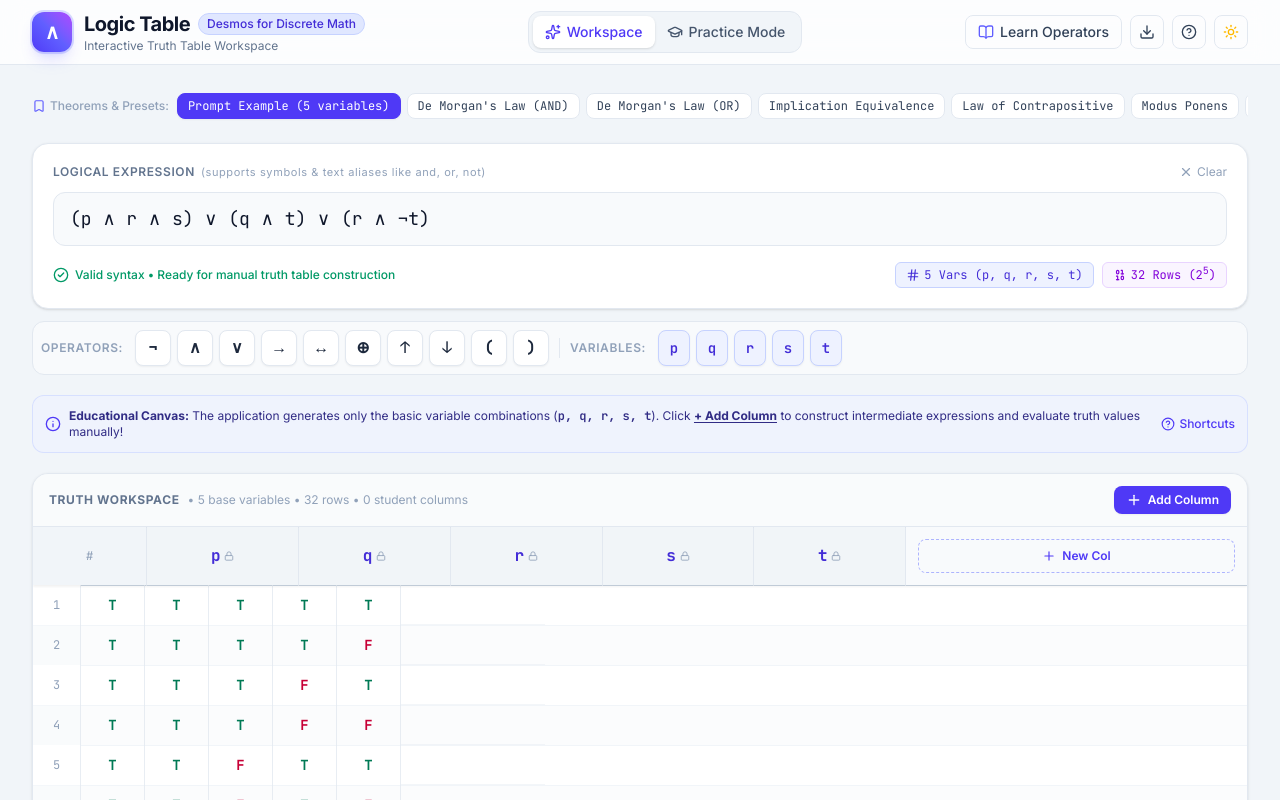
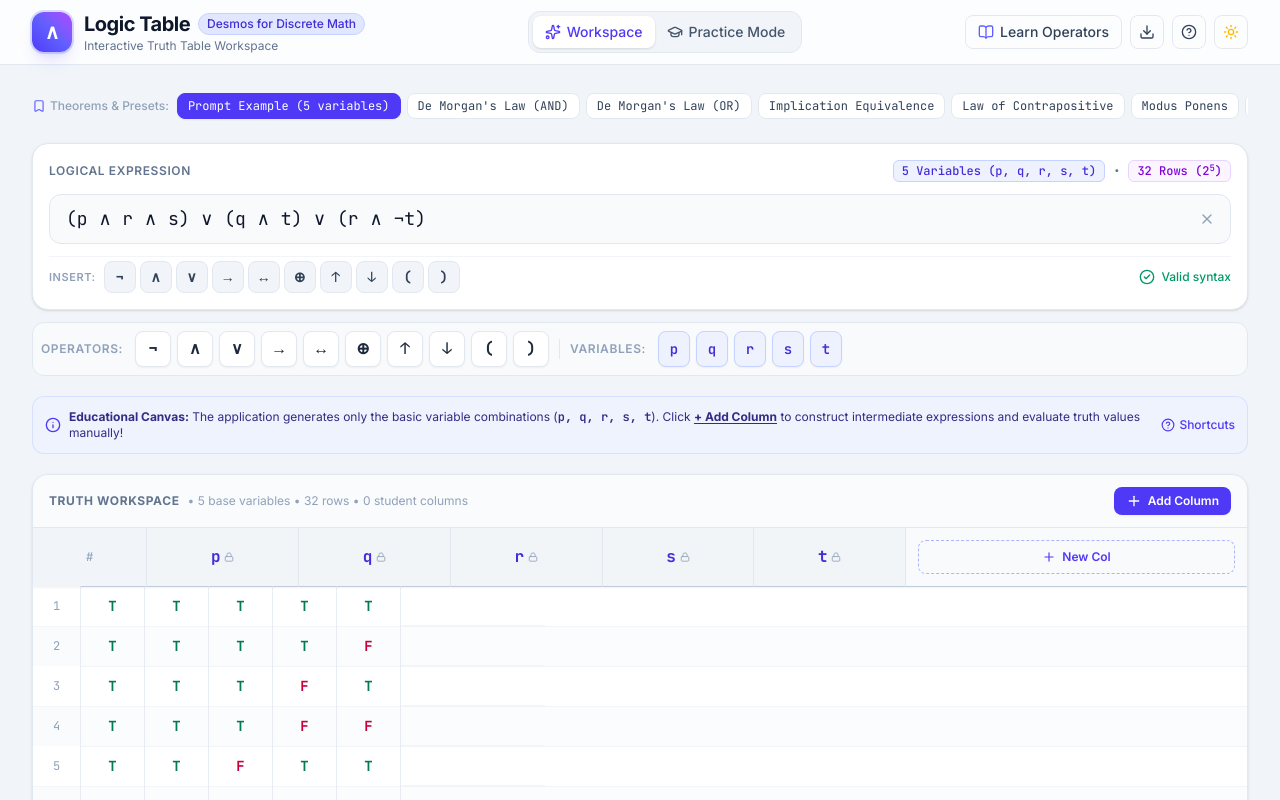
Before and after one commit to bobby404-K/LOGICAL-OPERATIONS, a React (Vite) app: page / in a window 1280 px wide. Shown: the top 800 px of the page. Built offline with nearby package versions, Linux system fonts and the light colour scheme.

Commit message:
Simplify ExpressionInput with integrated operator toolbar

```diff
--- a/src/components/ExpressionInput.tsx
+++ b/src/components/ExpressionInput.tsx
@@ -9,7 +9,21 @@ interface ExpressionInputProps {
   parseError: string | null;
   variables: VariableName[];
   rowCount: number;
+  onInsertSymbol: (symbol: string) => void;
 }
+
+const QUICK_OPS = [
+  { symbol: '¬', label: 'NOT', title: 'Negation (NOT, ~)' },
+  { symbol: '∧', label: 'AND', title: 'Conjunction (AND, &)' },
+  { symbol: '∨', label: 'OR', title: 'Disjunction (OR, |)' },
+  { symbol: '→', label: 'IMPLIES', title: 'Implication (->)' },
+  { symbol: '↔', label: 'IFF', title: 'Biconditional (<->)' },
+  { symbol: '⊕', label: 'XOR', title: 'Exclusive OR (^)' },
+  { symbol: '↑', label: 'NAND', title: 'NAND' },
+  { symbol: '↓', label: 'NOR', title: 'NOR' },
+  { symbol: '(', label: '(', title: 'Open parenthesis' },
+  { symbol: ')', label: ')', title: 'Close parenthesis' },
+];
 
 export const ExpressionInput: React.FC<ExpressionInputProps> = ({
   expression,
@@ -18,35 +32,33 @@ export const ExpressionInput: React.FC<ExpressionInputProps> = ({
   parseError,
   variables,
   rowCount,
+  onInsertSymbol,
 }) => {
   return (
-    <div className="bg-white dark:bg-slate-900 rounded-2xl border border-slate-200 dark:border-slate-800 shadow-sm p-4 sm:p-5 transition-colors">
-      <div className="flex flex-col gap-3">
-        {/* Top Label */}
+    <div className="bg-white dark:bg-slate-900 rounded-2xl border border-slate-200 dark:border-slate-800 shadow-sm p-4 transition-colors space-y-3">
+      {/* Top Header: Label & Stats */}
       <div className="flex items-center justify-between">
         <label
           htmlFor="logic-expression-input"
-            className="text-xs font-semibold uppercase tracking-wider text-slate-500 dark:text-slate-400 flex items-center gap-1.5"
+          className="text-xs font-semibold uppercase tracking-wider text-slate-500 dark:text-slate-400"
         >
-            <span>Logical Expression</span>
-            <span className="text-[11px] font-normal lowercase text-slate-400 dark:text-slate-500">
-              (supports symbols & text aliases like AND, OR, NOT)
-            </span>
+          Logical Expression
         </label>
 
-          {expression && (
-            <button
-              onClick={() => setExpression('')}
-              className="text-xs text-slate-400 hover:text-slate-600 dark:hover:text-slate-300 flex items-center gap-1 transition"
-              title="Clear expression"
-            >
-              <X className="w-3.5 h-3.5" />
-              <span>Clear</span>
-            </button>
+        {variables.length > 0 && !parseError && (
+          <div className="flex items-center gap-2 text-xs font-mono text-slate-500 dark:text-slate-400">
+            <span className="px-2 py-0.5 rounded-md bg-indigo-50 dark:bg-indigo-950/60 text-indigo-700 dark:text-indigo-300 font-medium border border-indigo-200 dark:border-indigo-800/50">
+              {variables.length} Variables ({variables.join(', ')})
+            </span>
+            <span>•</span>
+            <span className="px-2 py-0.5 rounded-md bg-purple-50 dark:bg-purple-950/60 text-purple-700 dark:text-purple-300 font-medium border border-purple-200 dark:border-purple-800/50">
+              {rowCount} Rows (2<sup>{variables.length}</sup>)
+            </span>
+          </div>
         )}
       </div>
 
-        {/* Input Field Bar */}
+      {/* Expression Input Bar with Clear Button */}
       <div className="relative flex items-center">
         <input
           id="logic-expression-input"
@@ -54,19 +66,48 @@ export const ExpressionInput: React.FC<ExpressionInputProps> = ({
           type="text"
           value={expression}
           onChange={(e) => setExpression(e.target.value)}
-            placeholder="Enter a logical expression... e.g. (p ∧ r ∧ s) ∨ (q ∧ t) ∨ (r ∧ ¬t)"
+          placeholder="e.g. (p ∧ q) ∨ (¬q ∧ r)"
           autoComplete="off"
           spellCheck={false}
-            className={`w-full font-mono text-base sm:text-lg px-4 py-3 rounded-xl bg-slate-50 dark:bg-slate-950/60 border ${
+          className={`w-full font-mono text-base sm:text-lg px-4 py-2.5 rounded-xl bg-slate-50 dark:bg-slate-950/60 border ${
             parseError
               ? 'border-rose-400 dark:border-rose-500/80 focus:ring-rose-400/20'
               : 'border-slate-200 dark:border-slate-700/80 focus:border-indigo-500 dark:focus:border-indigo-400 focus:ring-indigo-500/20'
           } text-slate-900 dark:text-slate-100 placeholder:text-slate-400 dark:placeholder:text-slate-600 outline-none focus:ring-4 transition`}
         />
+        {expression && (
+          <button
+            onClick={() => setExpression('')}
+            className="absolute right-3 p-1 rounded-md text-slate-400 hover:text-slate-600 dark:hover:text-slate-300 hover:bg-slate-200 dark:hover:bg-slate-800 transition"
+            title="Clear expression"
+          >
+            <X className="w-4 h-4" />
+          </button>
+        )}
       </div>
 
-        {/* Status / Metadata Bar */}
-        <div className="flex flex-wrap items-center justify-between gap-2 pt-1 text-xs">
+      {/* Integrated Quick Operator Inserter + Status */}
+      <div className="flex flex-wrap items-center justify-between gap-2 pt-1 border-t border-slate-100 dark:border-slate-800/80">
+        {/* Quick math symbol buttons */}
+        <div className="flex flex-wrap items-center gap-1">
+          <span className="text-[11px] font-semibold text-slate-400 uppercase tracking-wider mr-1">
+            Insert:
+          </span>
+          {QUICK_OPS.map((op) => (
+            <button
+              key={op.symbol}
+              type="button"
+              onClick={() => onInsertSymbol(op.symbol)}
+              title={op.title}
+              className="h-8 min-w-8 px-2 flex items-center justify-center font-mono font-bold text-sm rounded-lg bg-slate-100 dark:bg-slate-800 text-slate-700 dark:text-slate-200 hover:bg-indigo-50 hover:text-indigo-600 dark:hover:bg-indigo-950/60 dark:hover:text-indigo-300 border border-slate-200 dark:border-slate-700 transition active:scale-95"
+            >
+              {op.symbol}
+            </button>
+          ))}
+        </div>
+
+        {/* Status indicator */}
+        <div className="text-xs">
           {parseError ? (
             <div className="flex items-center gap-1.5 text-rose-600 dark:text-rose-400 font-medium">
               <AlertCircle className="w-4 h-4 shrink-0" />
@@ -75,33 +116,9 @@ export const ExpressionInput: React.FC<ExpressionInputProps> = ({
           ) : variables.length > 0 ? (
             <div className="flex items-center gap-1.5 text-emerald-600 dark:text-emerald-400 font-medium">
               <CheckCircle2 className="w-4 h-4 shrink-0" />
-              <span>Valid syntax • Ready for manual truth table construction</span>
+              <span>Valid syntax</span>
             </div>
-          ) : (
-            <div className="text-slate-400 dark:text-slate-500">
-              Type variables like p, q, r and connectives.
-            </div>
-          )}
-
-          {/* Variables and Rows Stats Badges */}
-          {variables.length > 0 && !parseError && (
-            <div className="flex items-center gap-2">
-              <div className="flex items-center gap-1 px-2.5 py-1 rounded-md bg-indigo-50 dark:bg-indigo-950/50 text-indigo-700 dark:text-indigo-300 font-mono border border-indigo-200 dark:border-indigo-800/50">
-                <Hash className="w-3.5 h-3.5" />
-                <span>
-                  {variables.length} {variables.length === 1 ? 'Var' : 'Vars'} (
-                  {variables.join(', ')})
-                </span>
-              </div>
-              <div className="flex items-center gap-1 px-2.5 py-1 rounded-md bg-purple-50 dark:bg-purple-950/50 text-purple-700 dark:text-purple-300 font-mono border border-purple-200 dark:border-purple-800/50">
-                <Binary className="w-3.5 h-3.5" />
-                <span>
-                  {rowCount} Rows (2
-                  <sup className="text-[10px]">{variables.length}</sup>)
-                </span>
-              </div>
-            </div>
-          )}
+          ) : null}
         </div>
       </div>
     </div>
```
Lines whose indentation alone changed are shown as unchanged.
